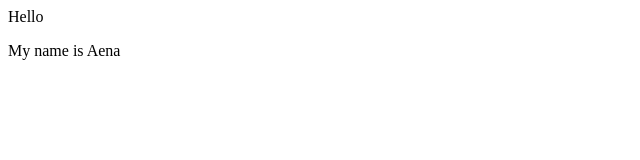
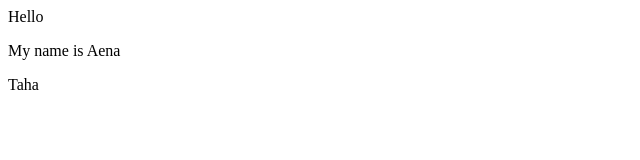
Before and after one commit to Aena888/git-repo, a plain HTML site: page index.html in a window 1280 px wide. Shown: the full height of the page, 0-640 px from the left. Drawn offline with Linux system fonts and the light colour scheme.

Commit message:
Change Index

```diff
--- a/index.html
+++ b/index.html
@@ -1,3 +1,4 @@
 <!DOCTYPE html>
 <div>Hello</div>
 <p>My name is Aena </p>
+<p>Taha</p>
```
